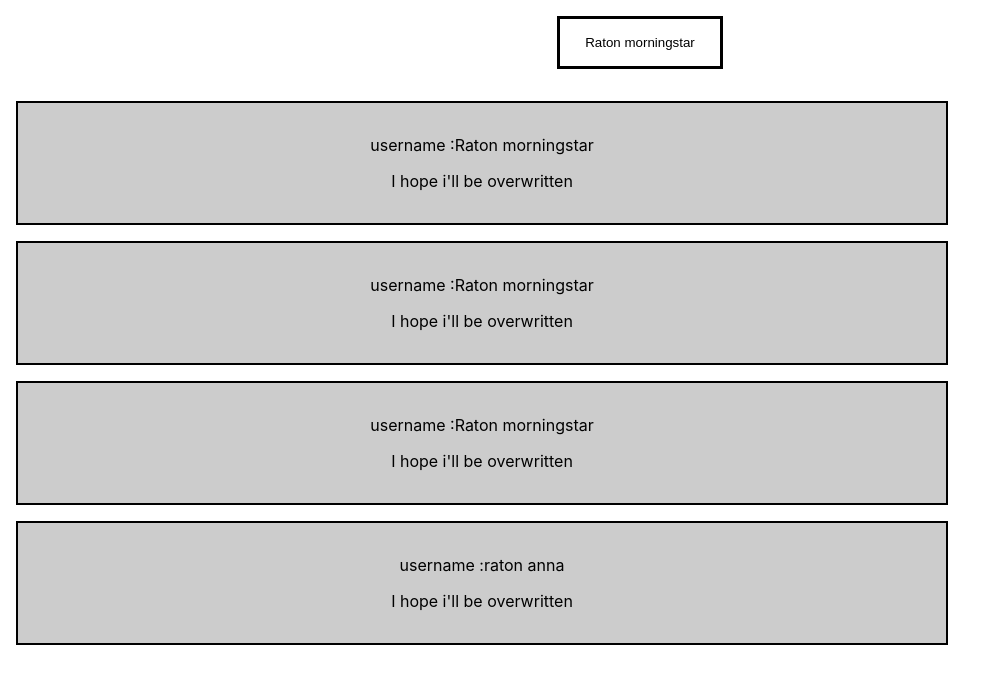
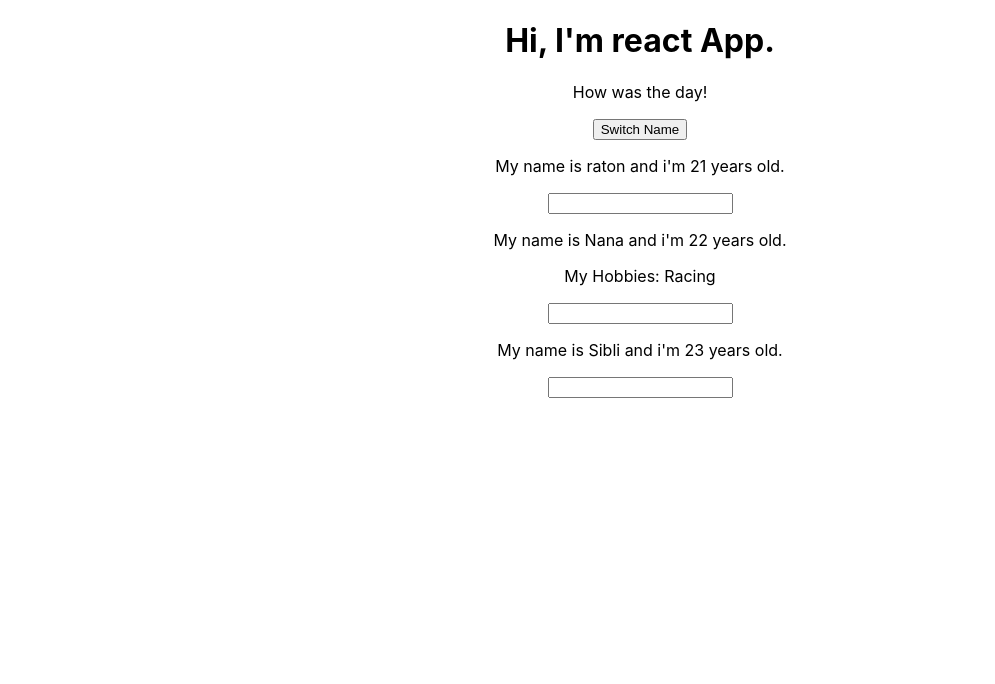
Before and after one commit to RatonBiswas/node-js-practice, a React (Create React App) app in the folder myapp/: page / in a window 1280 px wide. Shown: the top 684 px of the page, without its empty margins (0-995 px from the left). Built offline with nearby package versions, Linux system fonts and the light colour scheme.

Commit message:
practice hooks

```diff
--- a/myapp/src/App.js
+++ b/myapp/src/App.js
@@ -1,29 +1,67 @@
-import React, { Component } from "react";
+import React, { useState } from "react";
 import "./App.css";
 
-import UserInput from "./UserInput/UserInput";
-import UserOutput from "./UserOutput/UserOutput";
+// import UserInput from "./UserInput/UserInput";
+// import UserOutput from "./UserOutput/UserOutput";
+import Person from "./Person/Person";
 
-class App extends Component {
-  state = {
-    username: "Raton morningstar",
+const App=(props)=> {
+  // useState are return two parameter one initial and sencd is set value
+  const [personsState,setPersonsState] = useState({
+    persons: [
+      { name: "raton", age: 21 },
+      { name: "Nana", age: 22 },
+      { name: "Sibli", age: 23 },
+    ],
+    otherStates: 'some other state'
+  });
+
+  const switchNameHandler = (newName) => {
+    setPersonsState({
+      persons: [
+        { name: 'Raton', age: 21 },
+        { name: "Nana", age: 22 },
+        { name: "Sibli", age: 2 },
+      ],
+    });
   };
 
-  usernameChangeHandler = (event) => {
-      this.setState({ username: event.target.value})
-    }
-
-  render() {
+  const nameChangedHandler =(event) => {
+    setPersonsState({
+      persons: [
+        { name: 'RATON', age: 21 },
+        { name: event.target.value, age: 22 },
+        { name: "Sibli", age: 2 },
+      ],
+    });
+  }
     return (
       <div className="App">
-        <UserInput changed={this.usernameChangeHandler} currentName={this.state.username}/>
+        {/* <UserInput changed={this.usernameChangeHandler} currentName={this.state.username}/>
         <UserOutput userName={this.state.username} />
         <UserOutput userName={this.state.username} />
         <UserOutput userName={this.state.username} />
-        <UserOutput userName='raton anna' />
+        <UserOutput userName='raton anna' /> */}
+        <h1>Hi, I'm react App.</h1>
+        <p>How was the day!</p>
+        <button onClick={()=> switchNameHandler('lasbone')}>Switch Name</button>
+        <Person
+          name={personsState.persons[0].name}
+          age={personsState.persons[0].age}
+        />
+        <Person click={switchNameHandler.bind(this,'Lucifer')}
+          changed={nameChangedHandler}
+          name={personsState.persons[1].name}
+          age={personsState.persons[1].age}
+        >
+          My Hobbies: Racing
+        </Person>
+        <Person
+          name={personsState.persons[2].name}
+          age={personsState.persons[2].age}
+        />
       </div>
     );
   }
-}
 
 export default App;
--- /dev/null
+++ b/myapp/src/Person/Person.js
@@ -0,0 +1,14 @@
+import React from "react";
+const person = (props) => {
+  return (
+    <div>
+      <p onClick= {props.click}>
+        My name is {props.name} and i'm {props.age} years old.
+      </p>
+      <p>{props.children}</p>
+      <input type="text" onChange={props.changed}/>
+    </div>
+  );
+};
+
+export default person;
```
